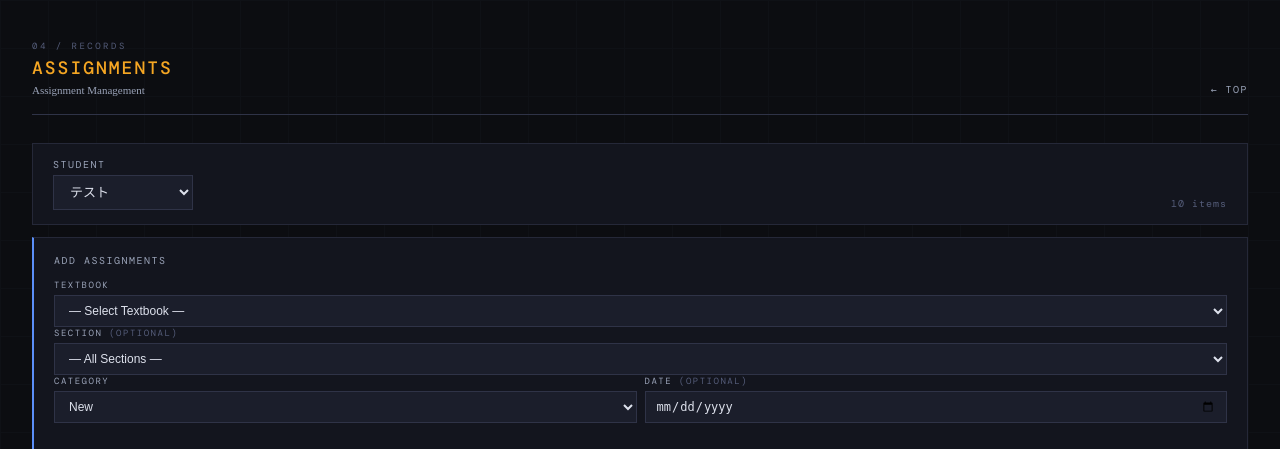
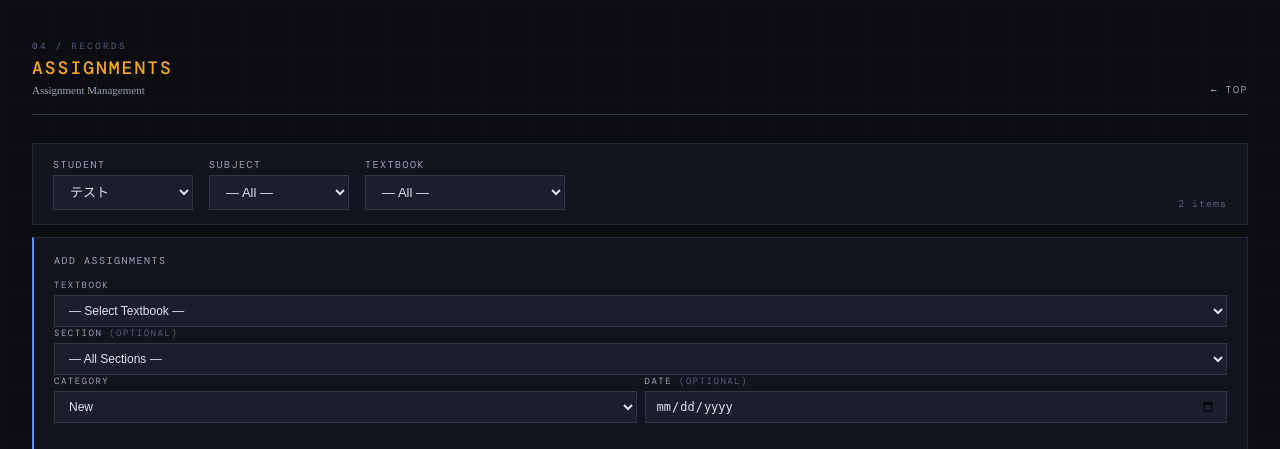
Before and after one commit to yuse0i03nakashima/study_planner, a Flask app: page /assignments/list in a window 1280 px wide. Shown: the top 449 px of the page. Run offline with Flask 3, Linux system fonts and the light colour scheme; data comes from the database, SQL or seed files in the repository; some web fonts are replaced.

Commit message:
Assignments教科/テキストフィルタ追加・計画割り当て10%オーバーフロー許容
- assignments_list.html: Subject/Textbookフィルタドロップダウンを追加
  教科を選ぶとテキスト一覧が絞り込まれ、行がクライアントサイドでフィルタ
  アイテム数も動的に更新。過去行トグルとフィルタの共存に対応
- planner.py: OVERFLOW_FACTOR=0.10を導入
  1日の割当時間の最大10%まで超過して問題を割り当て可能に
  残り25分でも30分問題（60分スケジュール日）を収める例などに対応

Co-Authored-By: Claude Sonnet 4.6 <noreply@anthropic.com>

```diff
--- a/planner.py
+++ b/planner.py
@@ -8,6 +8,8 @@ DOW_JA = ["月", "火", "水", "木", "金", "土", "日"]
 MASTERY_MULTIPLIER = {1: 1.3, 2: 1.0, 3: 0.5}
 CATEGORY_GROUP  = {"Recall": 0, "Drill": 0, "Reinforce": 0, "New": 1}
 DISPLAY_ORDER   = {"Recall": 0, "Drill": 1, "Reinforce": 2, "New": 3}
+# 1日の割当時間を最大この割合まで超過して問題を割り当てる（0.10 = 10%）
+OVERFLOW_FACTOR = 0.10
 
 
 def get_adjusted_minutes(item):
@@ -37,7 +39,13 @@ def assign_days_v2(plan, schedule, student_id, start_date_str, end_date_str):
     import math as _math
 
     remaining = {d: m for d, m in schedule.items() if m > 0}
+    original_time = dict(remaining)  # 超過判定用：割り当て前の初期値を保持
     dates_sorted = sorted(remaining.keys())
+
+    def can_fit(d, minutes):
+        """残り時間 + OVERFLOW_FACTOR分の超過余裕で問題が収まるか判定"""
+        r = remaining.get(d, 0)
+        return r >= 0 and r + original_time.get(d, 0) * OVERFLOW_FACTOR >= minutes
 
     if not dates_sorted:
         for item in plan:
@@ -65,7 +73,7 @@ def assign_days_v2(plan, schedule, student_id, start_date_str, end_date_str):
 
     def try_assign_balanced(item, search_dates, date_counts):
         minutes = get_adjusted_minutes(item)
-        valid = [d for d in search_dates if remaining.get(d, 0) >= minutes]
+        valid = [d for d in search_dates if can_fit(d, minutes)]
         if not valid:
             return False
         d = min(valid, key=lambda x: (date_counts[x], -remaining[x]))
@@ -145,8 +153,8 @@ def assign_days_v2(plan, schedule, student_id, start_date_str, end_date_str):
         ratio = 0.40 + (yi / (n_yosyu - 1)) * 0.55 if n_yosyu > 1 else 0.70
         target_idx = max(0, min(int(n_search * ratio), n_search - 1))
 
-        valid_after  = [d for d in search[target_idx:] if remaining.get(d, 0) >= minutes]
-        valid_before = [d for d in search[:target_idx]  if remaining.get(d, 0) >= minutes]
+        valid_after  = [d for d in search[target_idx:] if can_fit(d, minutes)]
+        valid_before = [d for d in search[:target_idx]  if can_fit(d, minutes)]
 
         if valid_after:
             d = min(valid_after,  key=lambda x: (yosyu_date_counts.get(x, 0), x))
@@ -171,8 +179,8 @@ def assign_days_v2(plan, schedule, student_id, start_date_str, end_date_str):
 
     for item in fukusyu_items:
         minutes = item.get("estimated_minutes", 15)
-        first_valid  = [d for d in fuku_first_half  if remaining.get(d, 0) >= minutes]
-        second_valid = [d for d in fuku_second_half if remaining.get(d, 0) >= minutes]
+        first_valid  = [d for d in fuku_first_half  if can_fit(d, minutes)]
+        second_valid = [d for d in fuku_second_half if can_fit(d, minutes)]
 
         if first_valid:
             d = min(first_valid,  key=lambda x: (fuku_date_counts.get(x, 0), x))
--- a/templates/assignments_list.html
+++ b/templates/assignments_list.html
@@ -162,7 +162,19 @@
         </select>
       </div>
     </form>
-    <span class="meta-text" style="margin-left:auto;">{{ assignments|length }} items</span>
+    <div>
+      <label>Subject</label>
+      <select id="filter-subject">
+        <option value="">— All —</option>
+      </select>
+    </div>
+    <div>
+      <label>Textbook</label>
+      <select id="filter-textbook" style="min-width:200px;">
+        <option value="">— All —</option>
+      </select>
+    </div>
+    <span class="meta-text" style="margin-left:auto;" id="filter-count">{{ assignments|length }} items</span>
   </div>
 
   <!-- 出題予定追加（一括） -->
@@ -289,7 +301,8 @@
     </thead>
     <tbody>
     {%- for a in assignments %}
-    <tr id="row-{{ a.assignment_id }}" class="row-{{ a.category }}">
+    <tr id="row-{{ a.assignment_id }}" class="row-{{ a.category }}"
+        data-subject="{{ a.subject }}" data-textbook="{{ a.textbook }}">
       <td><input type="checkbox" class="row-check" value="{{ a.assignment_id }}"></td>
       <td class="meta-text">{{ a.subject }}</td>
       <td class="left" style="max-width:150px;overflow:hidden;text-overflow:ellipsis;white-space:nowrap;font-size:11px;">
@@ -740,6 +753,71 @@ function toggleAll(cb) {
   updateSelectedCount();
 }
 
+// ── フィルター（教科・テキスト） ──
+var _pastHidden = true;
+
+function initSubjectFilter() {
+  var subjectSet = new Set();
+  var textbookMap = new Map();
+  document.querySelectorAll('#assignments-table tbody tr[data-subject]').forEach(function(row) {
+    var s = row.dataset.subject;
+    var t = row.dataset.textbook;
+    if (s) {
+      subjectSet.add(s);
+      if (!textbookMap.has(s)) textbookMap.set(s, new Set());
+      if (t) textbookMap.get(s).add(t);
+    }
+  });
+  window._textbookMap = textbookMap;
+
+  var subSel = document.getElementById('filter-subject');
+  Array.from(subjectSet).sort().forEach(function(s) {
+    var opt = document.createElement('option');
+    opt.value = s; opt.textContent = s;
+    subSel.appendChild(opt);
+  });
+
+  subSel.addEventListener('change', function() {
+    updateTextbookFilter(this.value);
+    applyRowVisibility();
+  });
+  document.getElementById('filter-textbook').addEventListener('change', applyRowVisibility);
+}
+
+function updateTextbookFilter(subject) {
+  var sel = document.getElementById('filter-textbook');
+  sel.innerHTML = '<option value="">— All —</option>';
+  var textbookMap = window._textbookMap || new Map();
+  var books;
+  if (subject) {
+    books = textbookMap.get(subject) || new Set();
+  } else {
+    books = new Set();
+    textbookMap.forEach(function(set) { set.forEach(function(t) { books.add(t); }); });
+  }
+  Array.from(books).sort().forEach(function(t) {
+    var opt = document.createElement('option');
+    opt.value = t; opt.textContent = t;
+    sel.appendChild(opt);
+  });
+}
+
+function applyRowVisibility() {
+  var subject  = (document.getElementById('filter-subject')  || {}).value || '';
+  var textbook = (document.getElementById('filter-textbook') || {}).value || '';
+  var count = 0;
+  document.querySelectorAll('#assignments-table tbody tr[data-subject]').forEach(function(row) {
+    var matchS = !subject  || row.dataset.subject  === subject;
+    var matchT = !textbook || row.dataset.textbook === textbook;
+    var isPast = row.classList.contains('past-row');
+    var show = matchS && matchT && !(isPast && _pastHidden);
+    row.style.display = show ? '' : 'none';
+    if (show) count++;
+  });
+  var countEl = document.getElementById('filter-count');
+  if (countEl) countEl.textContent = count + ' items';
+}
+
 // ── 過去の出題予定を折りたたむ ──
 function initPastRows() {
   var today = new Date().toISOString().slice(0, 10);
@@ -748,56 +826,43 @@ function initPastRows() {
 
   var rows = Array.from(tbody.querySelectorAll('tr[id^="row-"]'));
   var pastRows = [];
-  var futureRows = [];
+  var firstFutureRow = null;
 
   rows.forEach(function(row) {
-    // data-dateを参照（後で設定）
     var dateEl = row.querySelector('input.edit-field[data-field="scheduled_date"]');
     var dateVal = dateEl ? dateEl.value : '9999-12-31';
     if (dateVal && dateVal < today && dateVal !== '2099-12-31') {
       pastRows.push(row);
-    } else {
-      futureRows.push(row);
+      row.classList.add('past-row');
+    } else if (!firstFutureRow) {
+      firstFutureRow = row;
     }
   });
 
-  if (pastRows.length === 0) return;
+  if (pastRows.length === 0) { _pastHidden = false; return; }
 
-  // 折りたたみバーを挿入
   var toggleBar = document.createElement('tr');
-  toggleBar.innerHTML = '<td colspan="13"><div class="past-toggle-bar" onclick="togglePastRows(this)">'
+  toggleBar.id = 'past-toggle-row';
+  toggleBar.innerHTML = '<td colspan="13"><div class="past-toggle-bar" onclick="togglePastRows()">'
     + '<span id="past-arrow">▶</span>'
     + '<span>' + pastRows.length + ' past assignment' + (pastRows.length > 1 ? 's' : '') + '</span>'
     + '</div></td>';
 
-  // past rowsを非表示にしてバーの後に移動
-  pastRows.forEach(function(row) {
-    row.classList.add('past-row');
-    row.style.display = 'none';
-  });
+  if (firstFutureRow) {
+    tbody.insertBefore(toggleBar, firstFutureRow);
+  } else {
+    tbody.appendChild(toggleBar);
+  }
+  pastRows.forEach(function(row) { tbody.appendChild(row); });
 
-  // バーをfuture rowsの前に挿入
-  if (futureRows.length > 0) {
-    tbody.insertBefore(toggleBar, futureRows[0]);
-  } else {
-    tbody.insertBefore(toggleBar, tbody.firstChild);
-  }
-
-  // past rowsをバーの後に移動
-  pastRows.forEach(function(row) {
-    toggleBar.after(row);
-    toggleBar.parentNode.insertBefore(row, toggleBar.nextSibling);
-  });
+  applyRowVisibility();
 }
 
-function togglePastRows(bar) {
+function togglePastRows() {
+  _pastHidden = !_pastHidden;
   var arrow = document.getElementById('past-arrow');
-  var pastRows = document.querySelectorAll('.past-row');
-  var isHidden = pastRows.length > 0 && pastRows[0].style.display === 'none';
-  pastRows.forEach(function(row) {
-    row.style.display = isHidden ? '' : 'none';
-  });
-  arrow.textContent = isHidden ? '▼' : '▶';
+  if (arrow) arrow.textContent = _pastHidden ? '▶' : '▼';
+  applyRowVisibility();
 }
 
 function deleteAssignment(id) {
@@ -829,6 +894,7 @@ function closeConfirm() {
 }
 
 document.addEventListener('DOMContentLoaded', function() {
+  initSubjectFilter();
   initPastRows();
   const modal = document.getElementById('confirm-modal');
   if (modal) {
```
